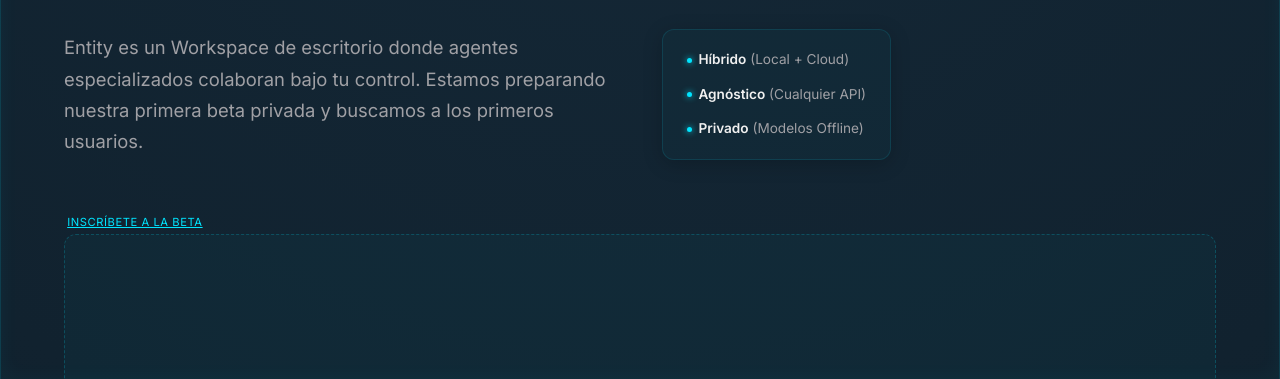
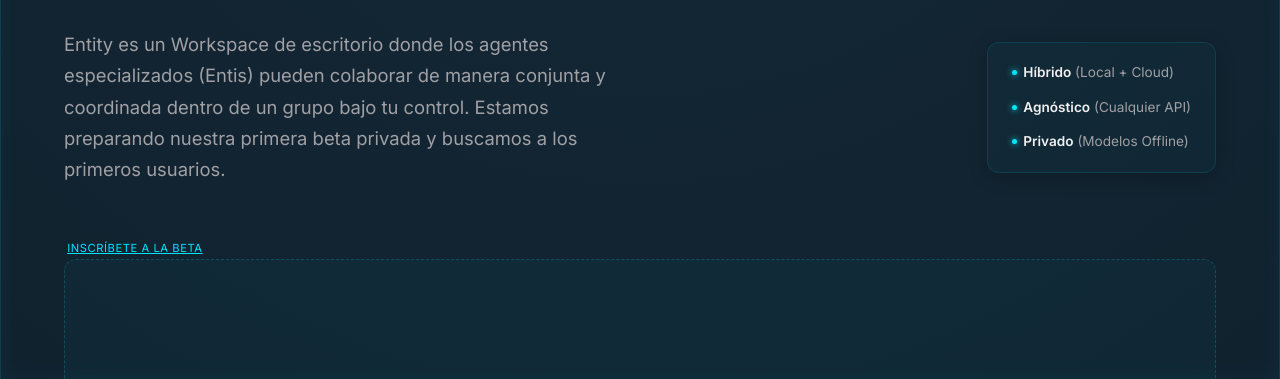
Before and after one commit to hnoloh/Entity_Landing, a website built with Vite: page index.html in a window 1280 px wide. Shown: the part 420-799 px from the top of the page. Built offline with nearby package versions, Linux system fonts and the light colour scheme.

Commit message:
refactor(hero): alinear recuadro de insignias a la derecha y aclarar colaboracion de Entis en el parrafo

```diff
--- a/src/main.ts
+++ b/src/main.ts
@@ -30,7 +30,7 @@ document.querySelector<HTMLDivElement>('#app')!.innerHTML = `
       <div class="hero-content">
         <h1 class="hero-headline">Organiza el trabajo con inteligencia artificial.</h1>
         <div class="hero-body-row">
-          <p class="hero-supporting">Entity es un Workspace de escritorio donde agentes especializados colaboran bajo tu control. Estamos preparando nuestra primera beta privada y buscamos a los primeros usuarios.</p>
+          <p class="hero-supporting">Entity es un Workspace de escritorio donde los agentes especializados (Entis) pueden colaborar de manera conjunta y coordinada dentro de un grupo bajo tu control. Estamos preparando nuestra primera beta privada y buscamos a los primeros usuarios.</p>
           <div class="hero-trust-badges-list">
             <div class="badge-item">
               <span class="badge-dot"></span>
--- a/src/style.css
+++ b/src/style.css
@@ -221,6 +221,7 @@ main {
   display: flex;
   flex-direction: row;
   align-items: center;
+  justify-content: space-between;
   gap: 3rem;
   width: 100%;
 }
```
Also changed, not shown: test/main.test.ts (+1 -1 lines).
